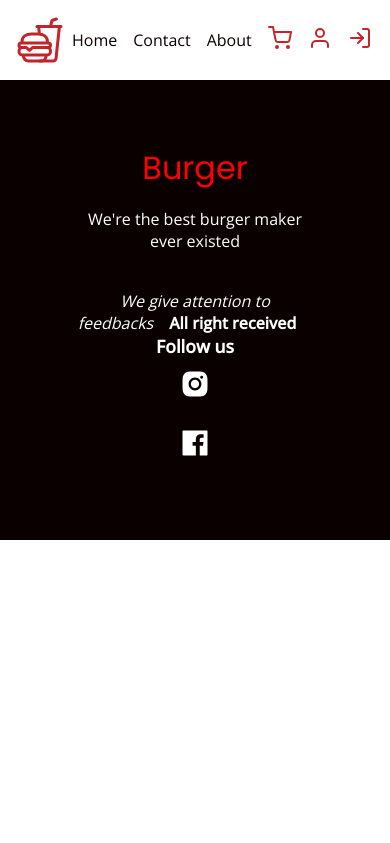
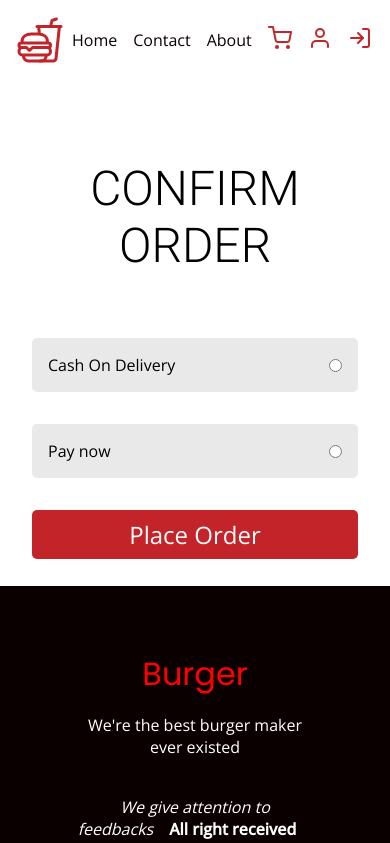
Before and after one commit to Anup4944/fast-food-website, a React (Create React App) app in the folder frontend/: page /confirm-order in a window 390 px wide. Shown: the top 843 px of the page. Built offline with nearby package versions, Linux system fonts and the light colour scheme.

Commit message:
shipping,cart, confirm order and payment success page created

```diff
--- a/frontend/src/App.js
+++ b/frontend/src/App.js
@@ -7,6 +7,8 @@ import Footer from "./components/layout/Footer";
 import Contact from "./components/contact/Contact.jsx";
 import Cart from "./components/cart/Cart";
 import Shipping from "./components/cart/Cart/Shipping.jsx";
+import ConfirmOrder from "./components/cart/Cart/ConfirmOrder.jsx";
+import PaymentSuccess from "./components/cart/Cart/PaymentSuccess.jsx";
 
 import "./styles/header.scss";
 import "./styles/home.scss";
@@ -15,6 +17,8 @@ import "./styles/footer.scss";
 import "./styles/contact.scss";
 import "./styles/cart.scss";
 import "./styles/shipping.scss";
+import "./styles/confirmOrder.scss";
+import "./styles/paymentSuccess.scss";
 
 const App = () => {
   return (
@@ -25,6 +29,8 @@ const App = () => {
         <Route path="/contact" element={<Contact />} />
         <Route path="/cart" element={<Cart />} />
         <Route path="/checkout" element={<Shipping />} />
+        <Route path="/confirm-order" element={<ConfirmOrder />} />
+        <Route path="/payment-success" element={<PaymentSuccess />} />
       </Routes>
       <Footer />
     </Router>
--- /dev/null
+++ b/frontend/src/components/cart/Cart/ConfirmOrder.jsx
@@ -0,0 +1,24 @@
+import React from "react";
+
+const ConfirmOrder = () => {
+  return (
+    <section className="confirmOrder">
+      <main>
+        <h1>Confirm Order</h1>
+        <form>
+          <div>
+            <label>Cash On Delivery</label>
+            <input type="radio" name="payment" />
+          </div>
+          <div>
+            <label>Pay now</label>
+            <input type="radio" name="payment" />
+          </div>
+          <button type="submit">Place Order</button>
+        </form>
+      </main>
+    </section>
+  );
+};
+
+export default ConfirmOrder;
--- /dev/null
+++ b/frontend/src/components/cart/Cart/PaymentSuccess.jsx
@@ -0,0 +1,16 @@
+import React from "react";
+import { Link } from "react-router-dom";
+
+const PaymentSuccess = () => {
+  return (
+    <section className="paymentSuccess">
+      <main>
+        <h1>Order Confirmed</h1>
+        <p>Order placed successfully, check order status</p>
+        <Link to="/my-orders">Status</Link>
+      </main>
+    </section>
+  );
+};
+
+export default PaymentSuccess;
--- a/frontend/src/components/cart/Cart/Shipping.jsx
+++ b/frontend/src/components/cart/Cart/Shipping.jsx
@@ -21,7 +21,15 @@ const Shipping = () => {
           <div>
             <label>State</label>
             <select>
-              <option value=""></option>
+              <option value="">Select state</option>
+              <option value="">New South Wales</option>
+              <option value="">Australian Capital Territory</option>
+              <option value="">South Australia</option>
+              <option value="">Queensland</option>
+              <option value="">South Australia</option>
+              <option value="">Western Australia</option>
+              <option value="">Northern Territory</option>
+              <option value="">Tasmania</option>
             </select>
           </div>
           <div>
--- /dev/null
+++ b/frontend/src/styles/confirmOrder.scss
@@ -0,0 +1,70 @@
+@import "colors";
+
+.confirmOrder {
+  background-color: $pink;
+  width: 100%;
+  height: 60vh;
+
+  > main {
+    height: 100%;
+    background-color: white;
+    max-width: 900px;
+    margin: auto;
+    padding: 2rem;
+
+    > h1 {
+      text-transform: uppercase;
+      text-align: center;
+      margin: 3rem;
+      font: 100 3rem "Roboto";
+    }
+
+    > form {
+      display: flex;
+      flex-direction: column;
+      align-items: center;
+
+      > div {
+        background-color: rgb(233, 233, 233);
+        margin: 1rem;
+        width: 70%;
+        border-radius: 5px;
+        padding: 1rem;
+        display: flex;
+        align-items: center;
+        justify-content: space-between;
+
+        > label {
+          white-space: nowrap;
+        }
+        > input {
+          cursor: pointer;
+        }
+      }
+
+      > button {
+        background-color: $red;
+        color: white;
+        outline: none;
+        border: none;
+        padding: 0.5rem 1rem;
+        border-radius: 5px;
+        margin: 1rem;
+        cursor: pointer;
+        font-size: 1.5rem;
+      }
+    }
+  }
+}
+
+@media screen and (max-width: 600px) {
+  .confirmOrder > main > form {
+    > div {
+      width: 100%;
+    }
+
+    > button {
+      width: 100%;
+    }
+  }
+}
--- a/frontend/src/styles/home.scss
+++ b/frontend/src/styles/home.scss
@@ -43,7 +43,7 @@
     content: "";
     width: 100%;
     height: 100%;
-    background-image: url("https://images.unsplash.com/photo-1515225369639-13e9812d379e?ixlib=rb-1.2.1&ixid=MnwxMjA3fDB8MHxwaG90by1wYWdlfHx8fGVufDB8fHx8&auto=format&fit=crop&w=1332&q=80");
+    background-image: url("https://images.unsplash.com/photo-1610614819513-58e34989848b?ixlib=rb-1.2.1&ixid=MnwxMjA3fDB8MHxwaG90by1wYWdlfHx8fGVufDB8fHx8&auto=format&fit=crop&w=1169&q=80");
     background-repeat: no-repeat;
     background-size: cover;
     position: absolute;
--- /dev/null
+++ b/frontend/src/styles/paymentSuccess.scss
@@ -0,0 +1,36 @@
+@import "colors";
+
+.paymentSuccess {
+  background-color: $pink;
+  width: 100%;
+  height: 80vh;
+  > main {
+    height: 100%;
+    background-color: white;
+    max-width: 900px;
+    margin: auto;
+    padding: 2rem;
+    display: flex;
+    flex-direction: column;
+    align-items: center;
+    > h1 {
+      text-transform: uppercase;
+      text-align: center;
+      margin: 3rem;
+      font: 100 3rem "Roboto";
+    }
+
+    > a {
+      background-color: $red;
+      border: none;
+      outline: none;
+      color: white;
+      padding: 0.5rem 1rem;
+      border-radius: 5px;
+      margin: 1rem;
+      text-align: center;
+      cursor: pointer;
+      font-size: 1.1rem;
+    }
+  }
+}
```
